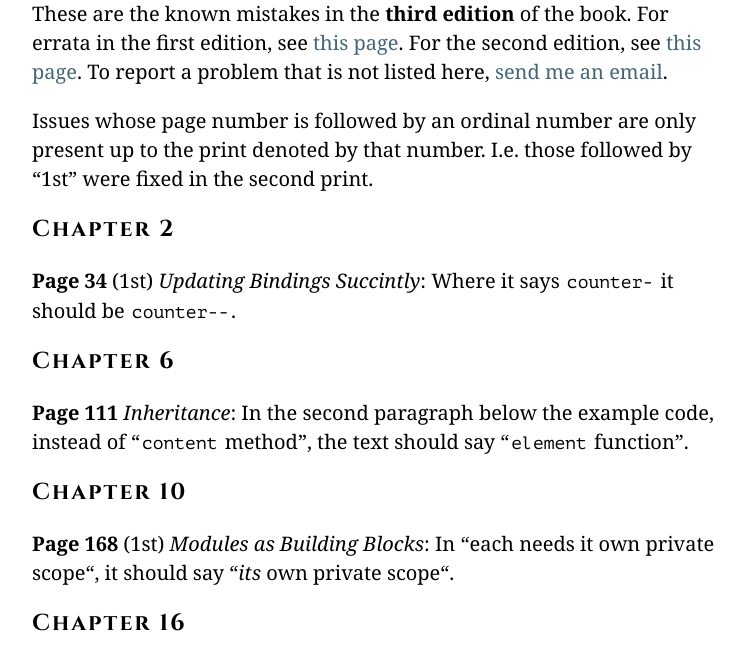
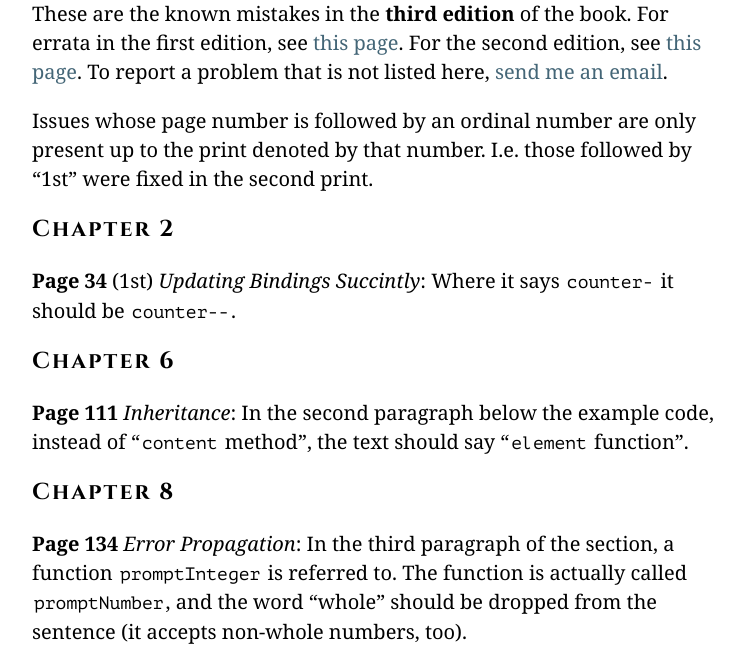
Before and after one commit to marijnh/Eloquent-JavaScript, a website: page html/errata.html in a window 1280 px wide. Shown: the part 141-799 px from the top of the page, without its empty margins (258-1003 px from the left). Drawn offline with Linux system fonts and the light colour scheme.

Commit message:
Fix mismatched function name between code and text in Chapter 8

```diff
--- a/html/errata.html
+++ b/html/errata.html
@@ -36,6 +36,14 @@ says <code>counter-</code> it should be <code>counter--</code>.</p>
 paragraph below the example code, instead of “<code>content</code>
 method”, the text should say “<code>element</code> function”.
 
+<h2>Chapter 8</h2>
+
+<p><strong>Page 134</strong> <em>Error Propagation</em>: In the third
+paragraph of the section, a function <code>promptInteger</code> is
+referred to. The function is actually
+called <code>promptNumber</code>, and the word “whole” should be
+dropped from the sentence (it accepts non-whole numbers, too).</p>
+
 <h2>Chapter 10</h2>
 
 <p><strong>Page 168</strong> (1st) <em>Modules as Building Blocks</em>: In “each
```
Also changed, not shown: 08_error.md (+3 -4 lines).
